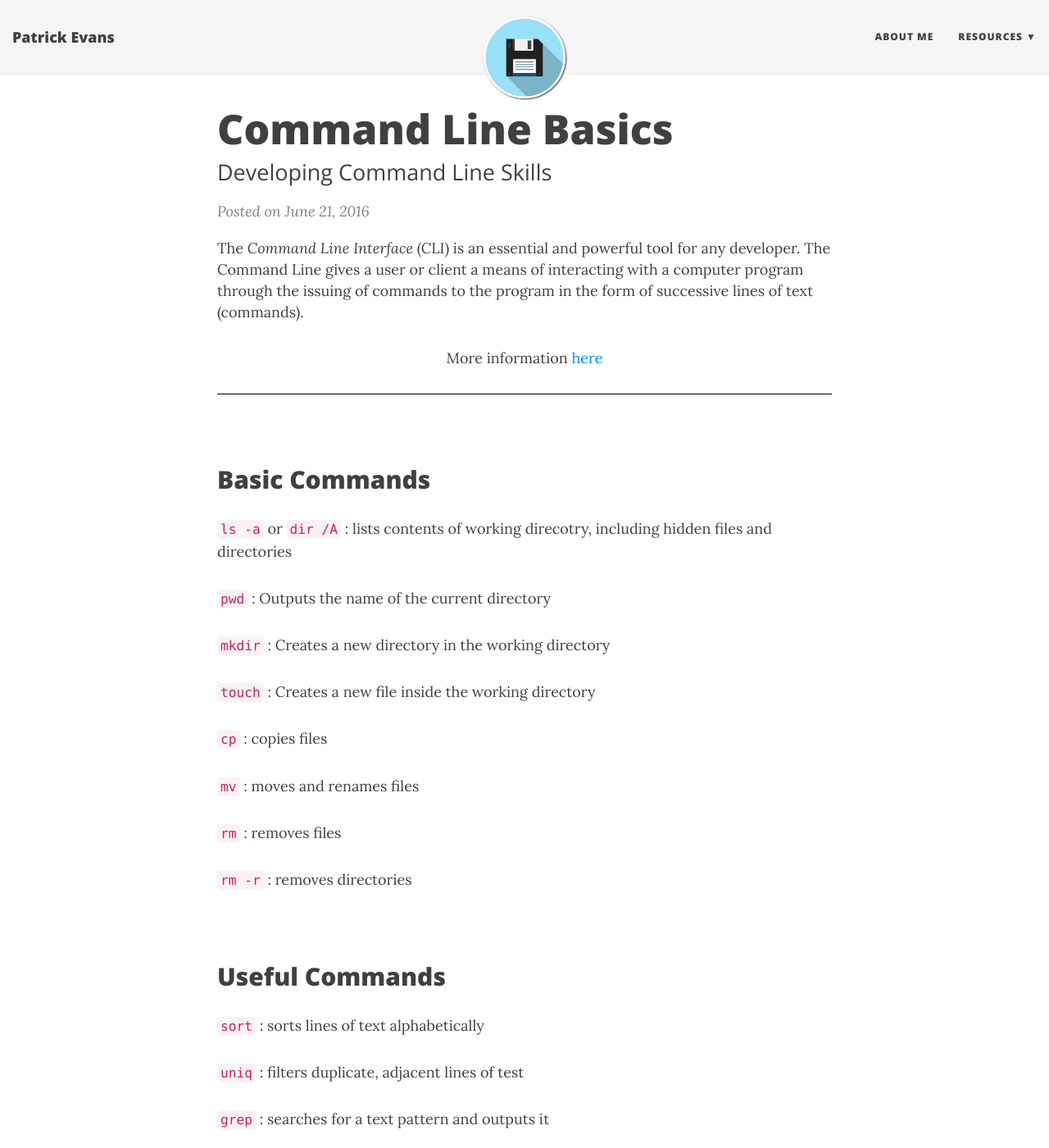
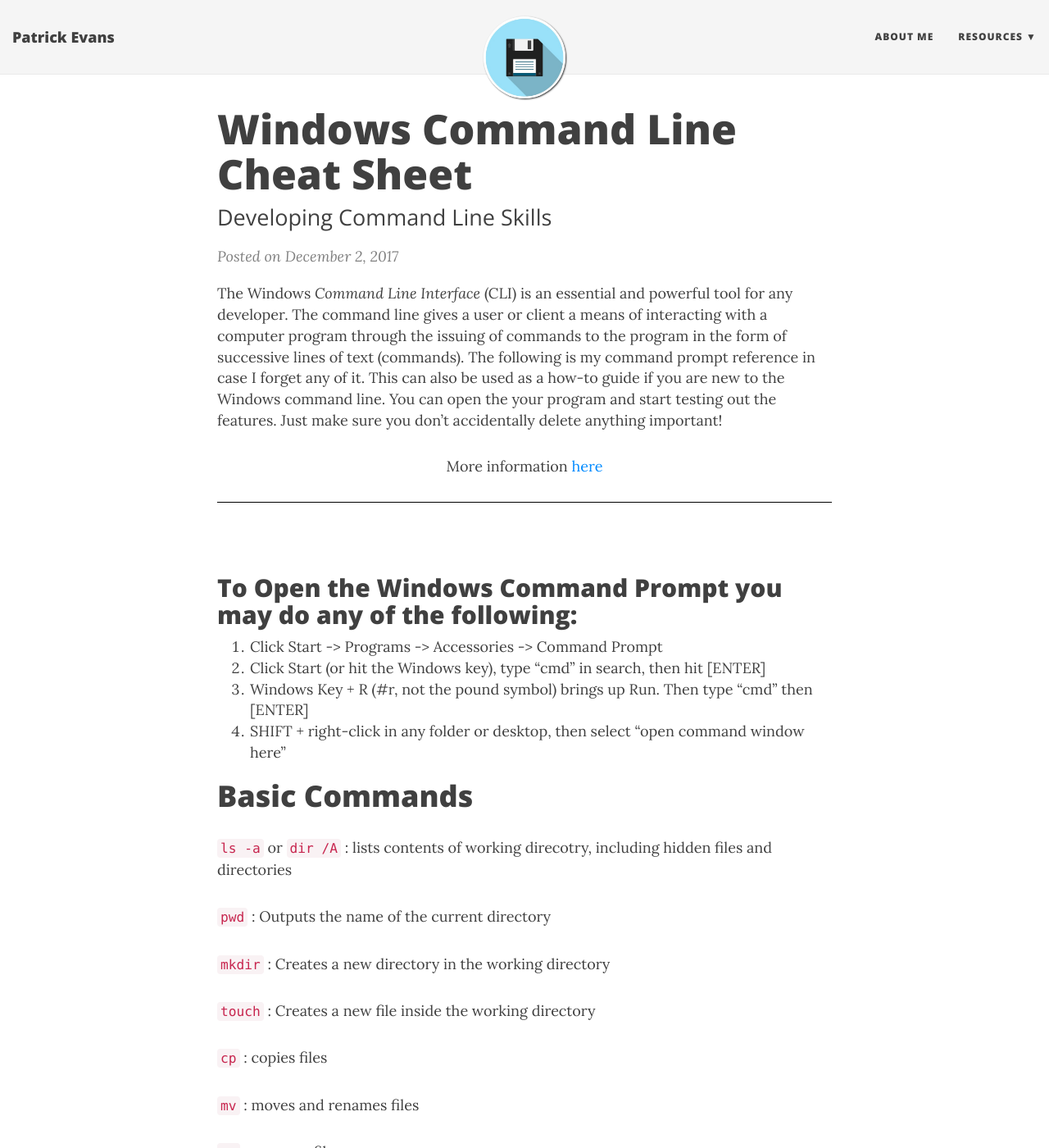
Before and after one commit to patevs/old_blog, a Jekyll site: the page built from _posts/2017-12-02-command-line.md, in a window 1280 px wide and 1400 px high. Shown: the whole window at 82% size. Built offline with Jekyll 4.4.1, drawn with Linux system fonts in a browser that asks for light colours; nearby versions of some CDN libraries.

Commit message:
updating cmd _post

```diff
--- a/_posts/2016-06-21-command-line.md
+++ b/_posts/2017-12-02-command-line.md
@@ -1,20 +1,28 @@
 ---
 layout: post
-title: Command Line Basics
+title: Windows Command Line Cheat Sheet
 subtitle: Developing Command Line Skills
 ---
 
 <div style="border-bottom:1px solid black">
-The <i>Command Line Interface</i> (CLI) is an essential and powerful tool for any developer. The Command
-Line gives a user or client a means of interacting with a computer program through the issuing of
+The Windows <i>Command Line Interface</i> (CLI) is an essential and powerful tool for any developer. The command
+line gives a user or client a means of interacting with a computer program through the issuing of
 commands to the program in the form of successive lines of text (commands).
+
+The following is my command prompt reference in case I forget any of it. This can also be used as a how-to guide if you are new to the Windows command line. You can open the your program and start testing out the features. Just make sure you don’t accidentally delete anything important!
 
 <p style="text-align:center"> More information <a href="https://www.codecademy.com/articles/command-line-commands">here</a></p>
 </div>
 
 <br>
 
-## Basic Commands
+## To Open the Windows Command Prompt you may do any of the following:
+1. Click Start -> Programs -> Accessories -> Command Prompt
+2. Click Start (or hit the Windows key), type “cmd” in search, then hit [ENTER]
+3. Windows Key + R (#r, not the pound symbol) brings up Run. Then type “cmd” then [ENTER]
+4. SHIFT + right-click in any folder or desktop, then select “open command window here”
+
+# Basic Commands
 `ls -a` or `dir /A` : lists contents of working direcotry, including hidden files and directories
 
 `pwd` : Outputs the name of the current directory
@@ -33,7 +41,7 @@ commands to the program in the form of successive lines of text (commands).
 
 <br>
 
-## Useful Commands
+# Useful Commands
 `sort` : sorts lines of text alphabetically
 
 `uniq` : filters duplicate, adjacent lines of test
@@ -44,7 +52,7 @@ commands to the program in the form of successive lines of text (commands).
 
 <br>
 
-## Redirection Commands
+# Redirection Commands
 `>` : redirects stdout of a command to a file
 
 `>>` : redirects stdout of a command to a file, appending the new content
```
